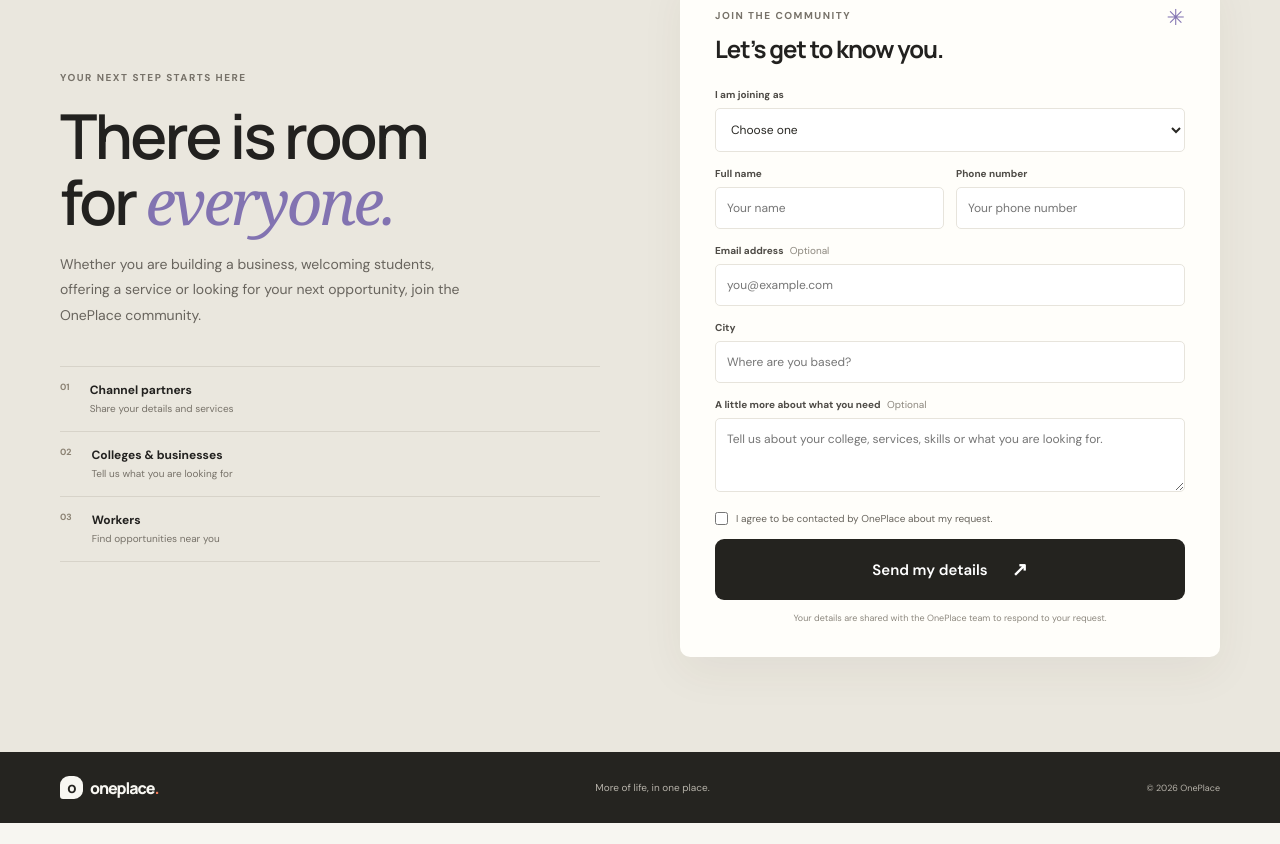
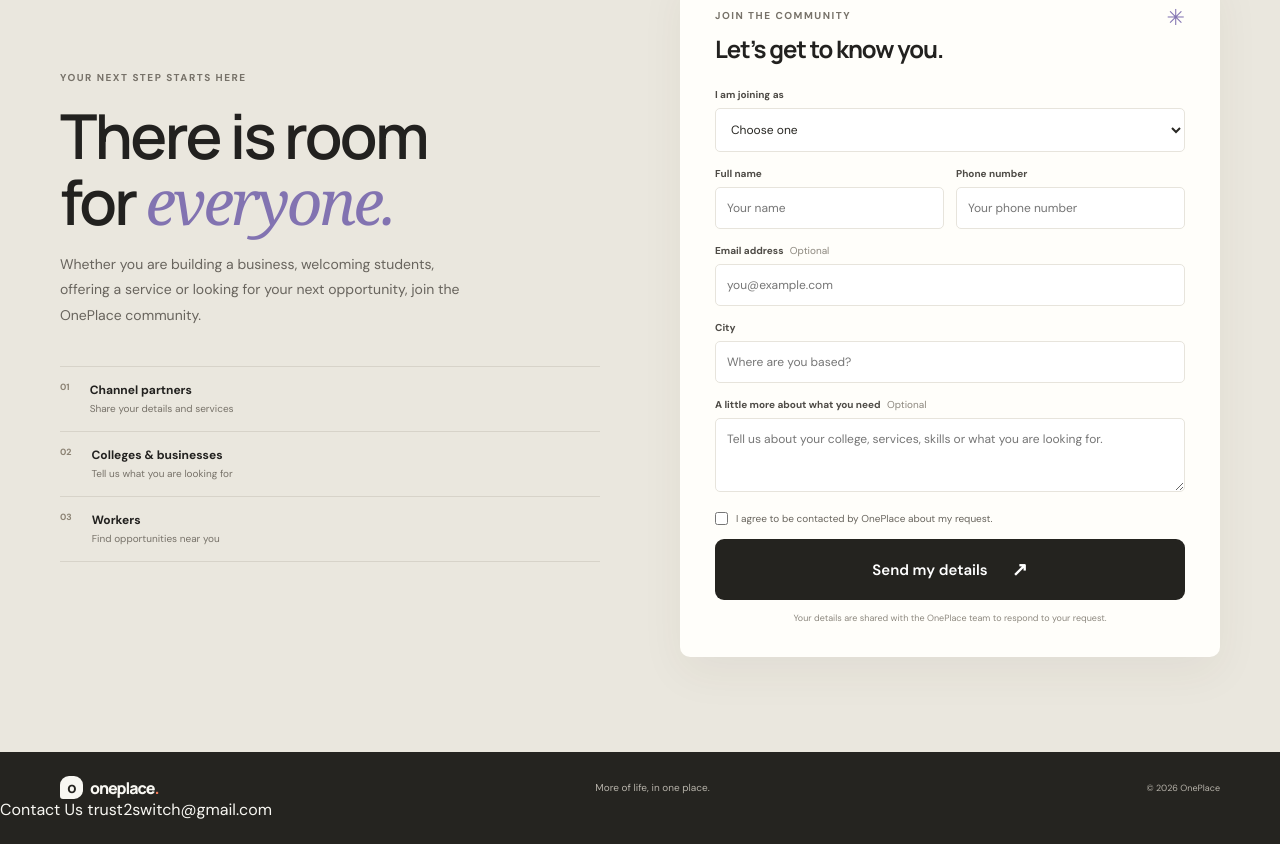
Before and after one commit to trust2switch-startup/One-Place, a website: page public/index.html in a window 1280 px wide. Shown: the part 2003-2847 px from the top of the page. Before the commit the page ends 2826 px from the top, so only its background shows below. Drawn offline with Linux system fonts and the light colour scheme.

Commit message:
Update index.html

```diff
--- a/public/index.html
+++ b/public/index.html
@@ -276,6 +276,12 @@
       </form>
     </div></section>
   </main>
-  <footer class="footer"><div class="wrap footer-inner"><a class="brand" href="#home"><span class="brand-mark">o</span>oneplace<span class="brand-dot">.</span></a><span>More of life, in one place.</span><span>© <span id="year"></span> OnePlace</span></div></footer>
+  <footer class="footer"><div class="wrap footer-inner"><a class="brand" href="#home"><span class="brand-mark">o</span>oneplace<span class="brand-dot">.</span></a><span>More of life, in one place.</span><span>© <span id="year"></span> OnePlace</span></div>
+  <div class="footer-contact">
+  <span>Contact Us</span>
+  <a href="mailto:trust2switch@gmail.com">
+    trust2switch@gmail.com
+  </a>
+</div></footer>
   <script src="app.js"></script>
 </body></html>
```
